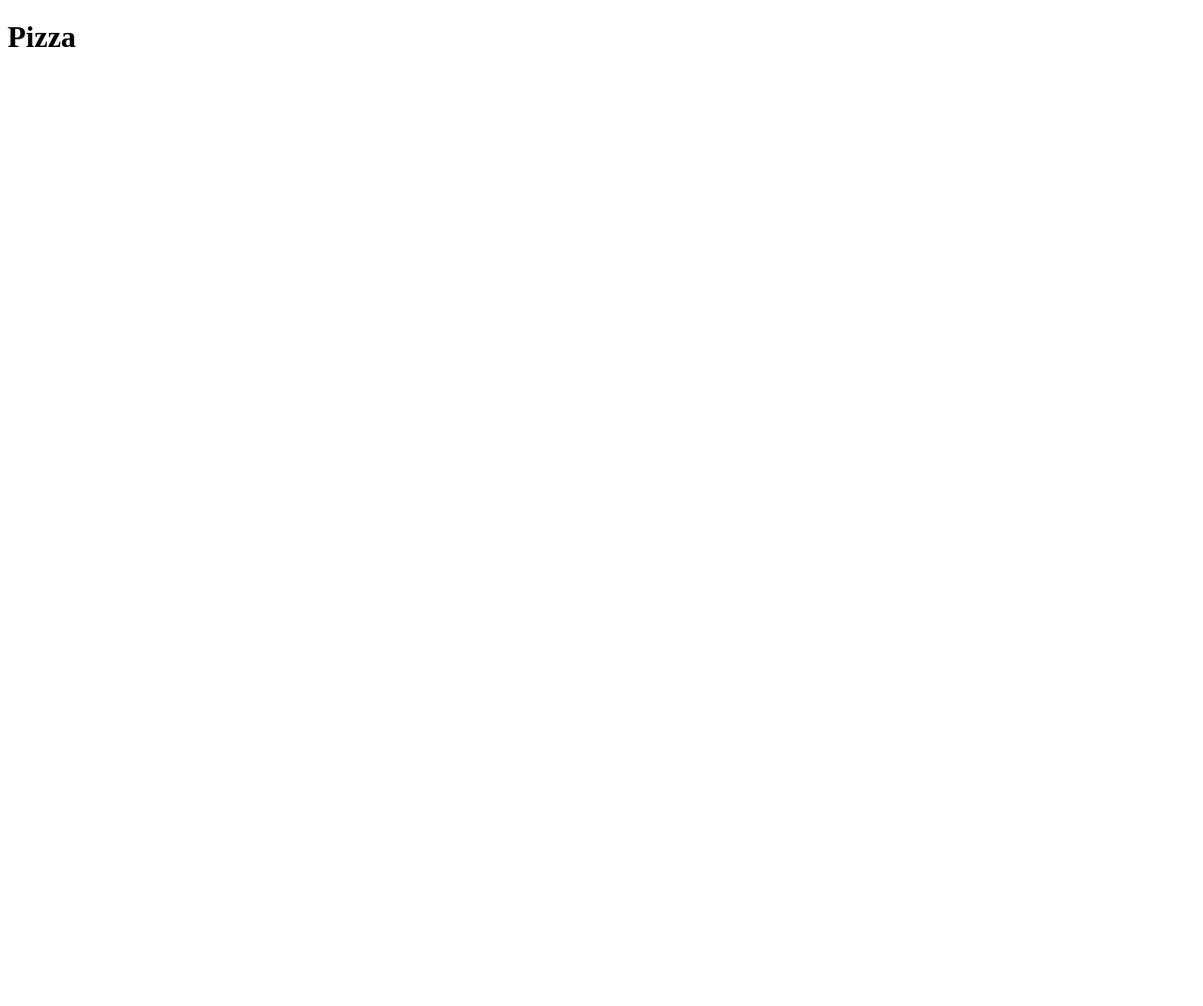
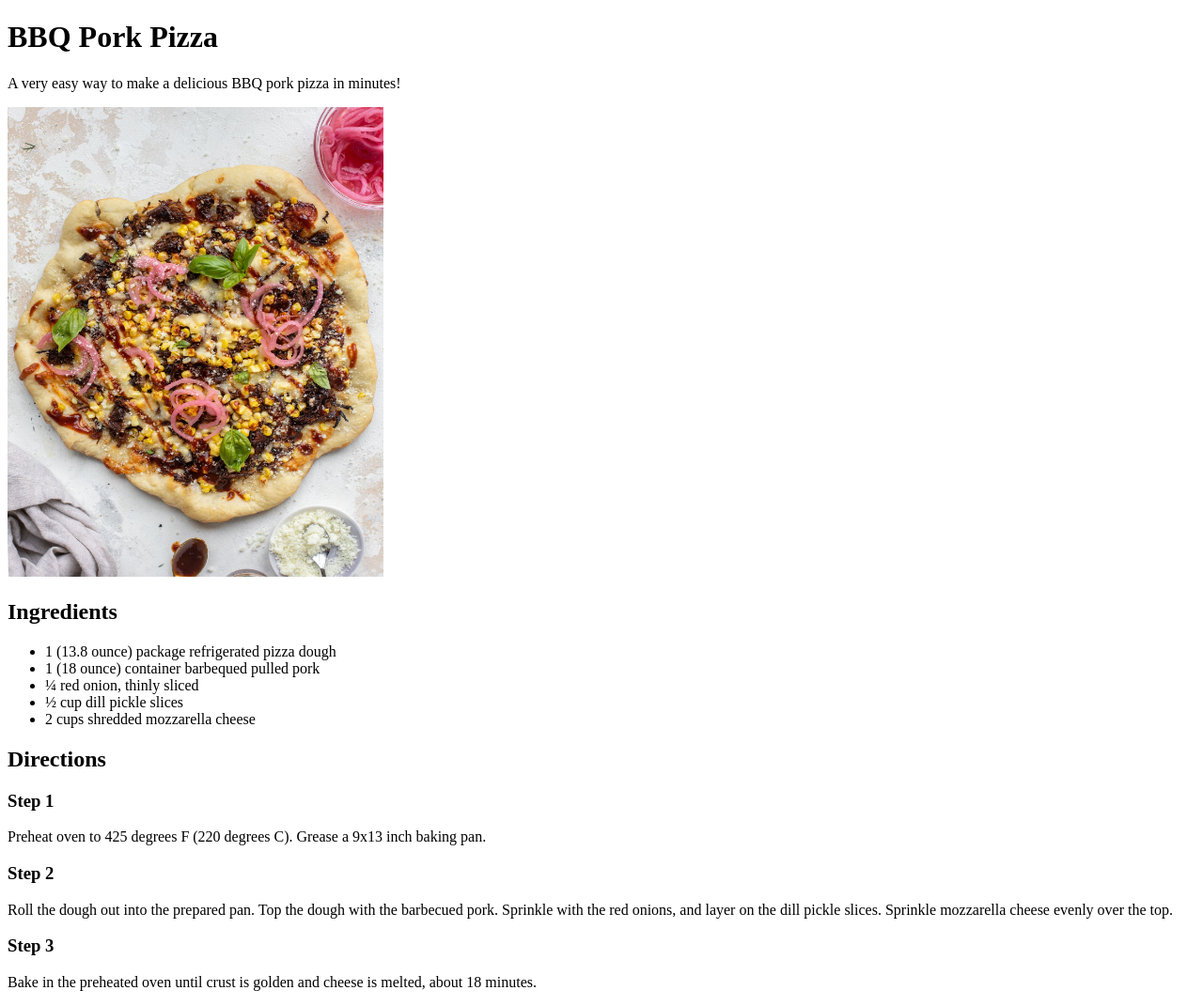
Before and after one commit to gayan957/odin-recipes, a plain HTML site: page recipes/pizza.html in a window 1280 px wide. Shown: the whole page at 94% size. Before the commit the page ends 800 px from the top, so only its background shows below. Drawn offline with Linux system fonts and the light colour scheme.

Commit message:
Update pizza page
update pizza page with contents
add image to page

```diff
--- a/recipes/pizza.html
+++ b/recipes/pizza.html
@@ -2,10 +2,33 @@
 <html lang="en">
     <head>
         <meta charset="utf-8">
-        <title>Pizza recipe</title>
+        <title>BBQ Pork Pizza recipe</title>
     </head>
 
     <body>
-        <h1>Pizza</h1>
+        <h1>BBQ Pork Pizza</h1>
+
+        <p>A very easy way to make a delicious BBQ pork pizza in minutes!</p>
+
+        <img src="../images/bbqporkpizza.jpg" width="400" height="500">
+
+        <h2>Ingredients</h2>
+
+        <ul>
+            <li>1 (13.8 ounce) package refrigerated pizza dough</li>
+            <li>1 (18 ounce) container barbequed pulled pork</li>
+            <li>¼ red onion, thinly sliced</li>
+            <li>½ cup dill pickle slices</li>
+            <li>2 cups shredded mozzarella cheese</li>
+        </ul>
+
+        <h2>Directions</h2>
+
+        <h3>Step 1</h3>
+        <p>Preheat oven to 425 degrees F (220 degrees C). Grease a 9x13 inch baking pan.</p>
+        <h3>Step 2</h3>
+        <p>Roll the dough out into the prepared pan. Top the dough with the barbecued pork. Sprinkle with the red onions, and layer on the dill pickle slices. Sprinkle mozzarella cheese evenly over the top.</p>
+        <h3>Step 3</h3>
+        <p>Bake in the preheated oven until crust is golden and cheese is melted, about 18 minutes.</p>
     </body>
 </html>
```
Also changed, not shown: images/bbqporkpizza.jpg (added).
